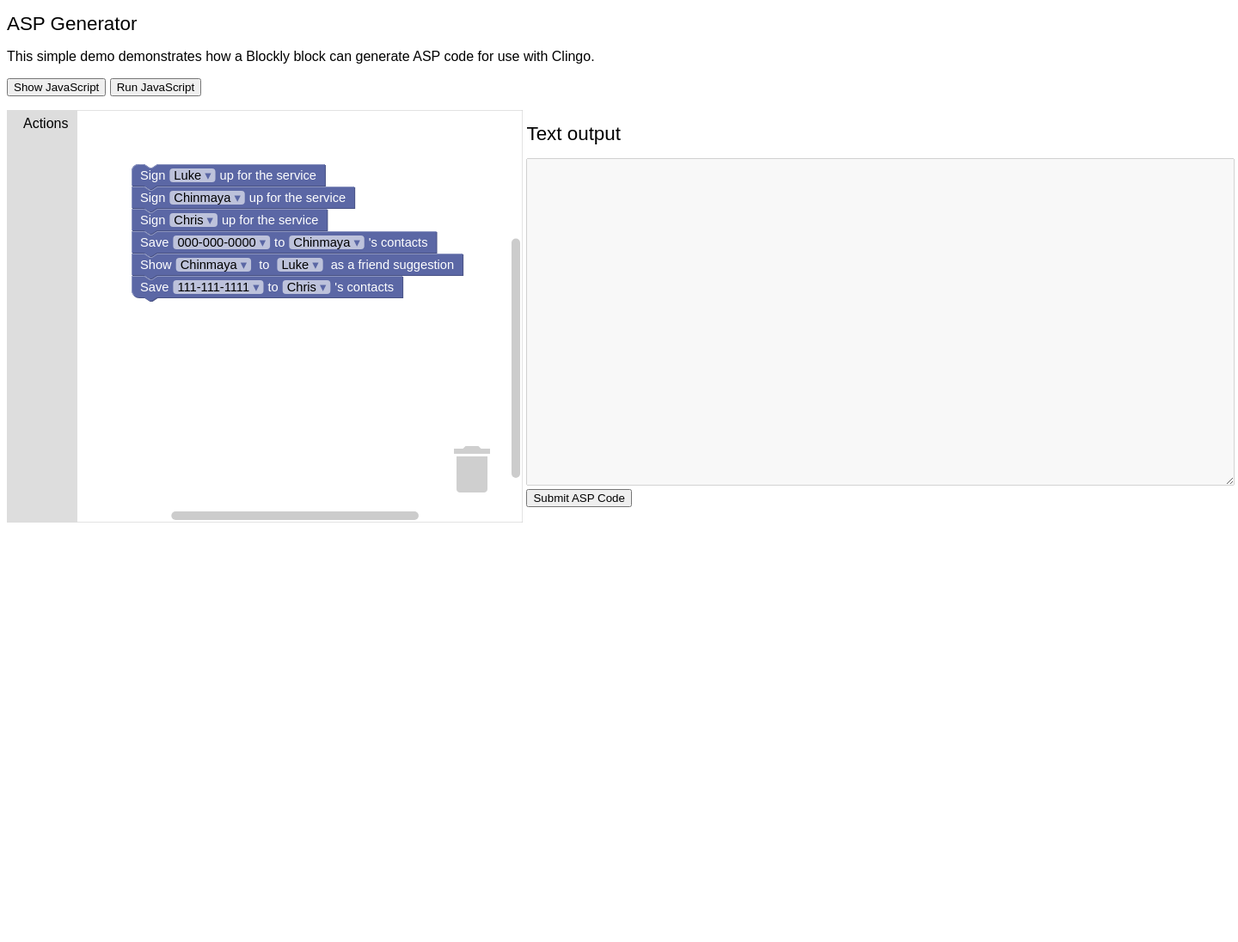
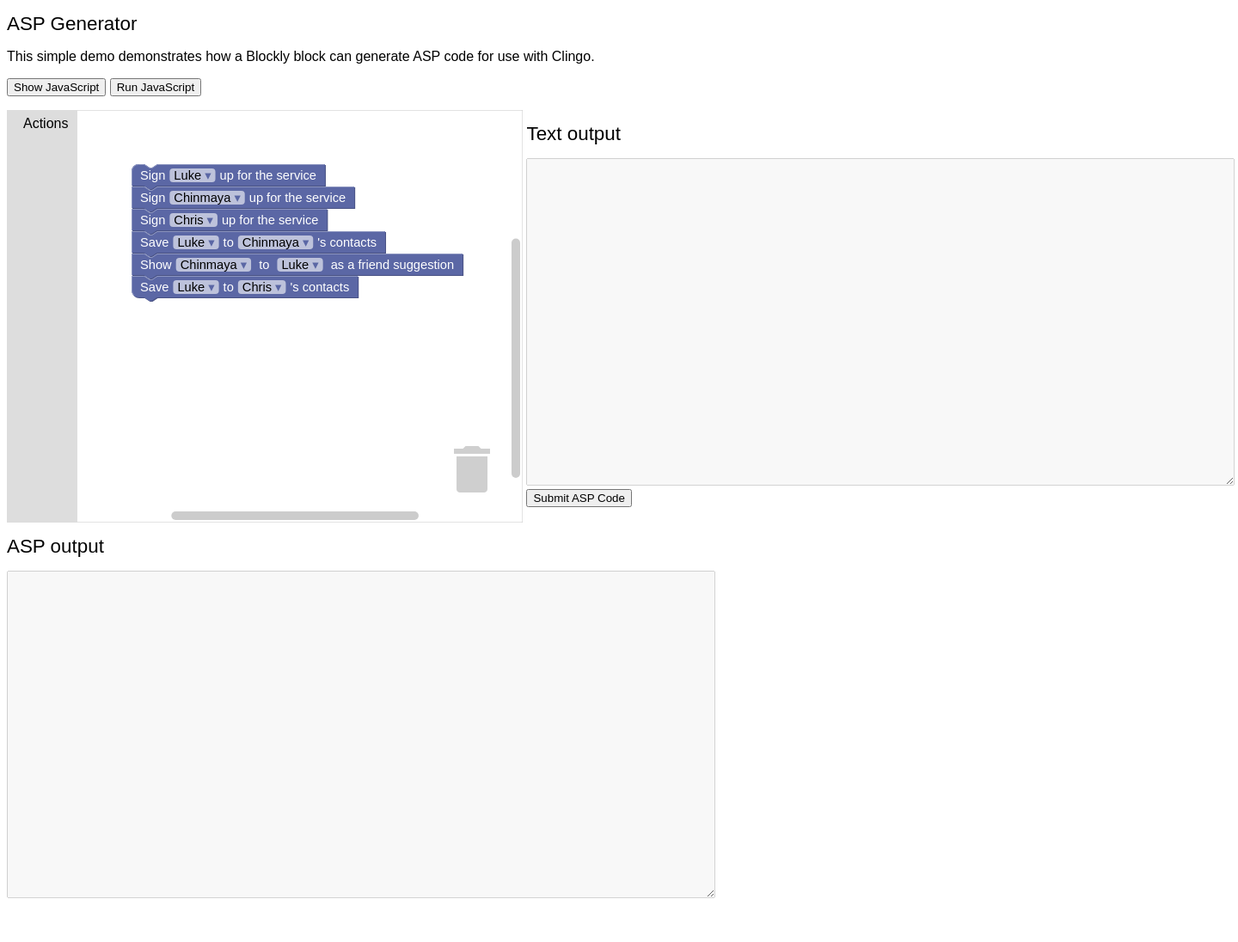
Before and after one commit to lukejknudsen/Privacy-Narratives-Interface, a Flask app: page / in a window 1440 px wide. Shown: the whole page at 86% size. Before the commit the page ends 608 px from the top, so only its background shows below. Run offline with Flask 2, Linux system fonts and the light colour scheme.

Commit message:
updates edited in windows. Partial progress on using the actual planner, etc.

```diff
--- a/app.py
+++ b/app.py
@@ -1,25 +1,44 @@
 from flask import Flask,request,render_template
 import json
+import os
 
 app = Flask(__name__)
 app.config['JSONIFY_PRETTYPRINT_REGULAR'] = True
 output = ''
+aspout = ''
+import flask
+print (flask.__version__)
+
+# gonna do this https://medium.com/swlh/how-to-host-your-flask-app-on-pythonanywhere-for-free-df8486eb6a42
 
 # https://www.geeksforgeeks.org/retrieving-html-from-data-using-flask/
 @app.route('/', methods =["GET", "POST"])
 def index():
     global output
+    global aspout
     if request.method == "POST":
        # getting input with name = fname in HTML form
     #    self.first_name = request.form.get("fname")
     #    # getting input with name = lname in HTML form
     #    last_name = request.form.get("lname")
-        output = request.form.get("submit")
-        f = open("output.lp", "w")
-        f.write(output)
-        f.close()
-        return render_template('2.html', code = output)
-    return render_template('2.html', code = output)
+        template_file = open("template.lp", "r")
+        output = template_file.read()
+        template_file.close()
+        output += request.form.get("submit")
+
+        output_file = open("output.lp", "w")
+        output_file.write(output)
+        os.system("python3 -m clingo output.lp | aspout.txt")
+        import time
+        time.sleep(3)
+        output_file.close()
+
+        aspout_file = open("aspout.txt", "r")
+        aspout = aspout_file.read()
+        aspout_file.close()
+
+        return render_template('2.html', code = output, asp = aspout)
+    return render_template('2.html', code = output, asp = aspout)
 
 if __name__ == '__main__':
    app.run()
--- /dev/null
+++ b/requirements.txt
@@ -0,0 +1 @@
+flask==2.1.1
--- a/static/signupgen.js
+++ b/static/signupgen.js
@@ -16,7 +16,7 @@ Blockly.Blocks['save_contact'] = {
   init: function() {
     this.appendDummyInput()
         .appendField("Save")
-        .appendField(new Blockly.FieldDropdown([["000-000-0000","000-000-0000"], ["111-111-1111","111-111-1111"], ["222-222-2222","222-222-2222"]]), "N")
+        .appendField(new Blockly.FieldDropdown([["Luke","luke"], ["Chinmaya","chinmaya"], ["Chris","chris"]]), "N")
         .appendField("to")
         .appendField(new Blockly.FieldDropdown([["Luke","luke"], ["Chinmaya","chinmaya"], ["Chris","chris"]]), "P1")
         .appendField("'s contacts");
--- a/templates/2.html
+++ b/templates/2.html
@@ -37,6 +37,10 @@
         <form action="" method="post">
           <button id="submit" name="submit" value="">Submit ASP Code</button>
         </form>
+      </div>
+      <div id="outputCodeDiv2" style="height: 480px; width: 600px; display: inline-block; *display: inline; zoom: 1; vertical-align: top;">
+        <h1>ASP output</h1>
+        <textarea id="outputCode" name="outputCode" rows="25" cols="100" disabled>{{ asp }}</textarea>
       </div>
 
       <xml xmlns="https://developers.google.com/blockly/xml" id="toolbox" style="display: none">
```
Also changed, not shown: aspout.txt (added, +11 -0 lines), 6 other files.
